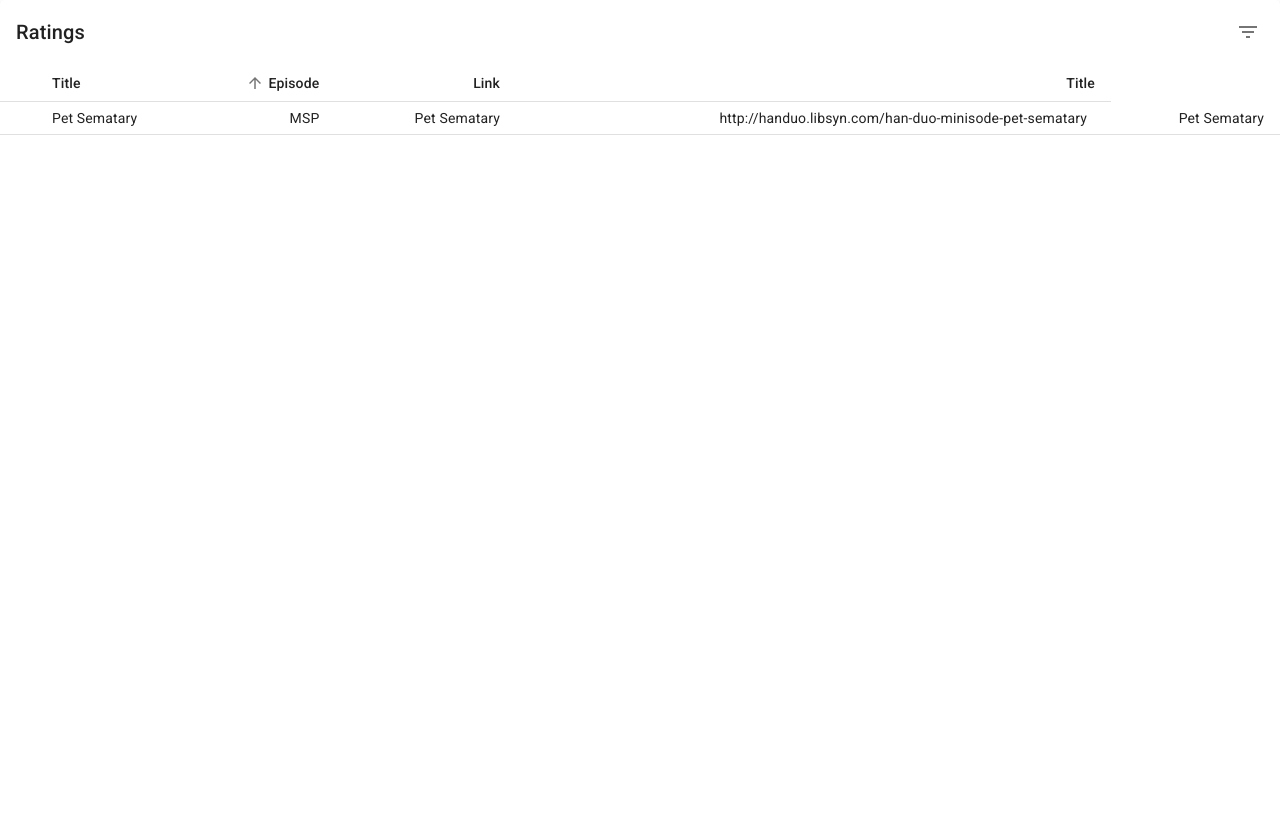
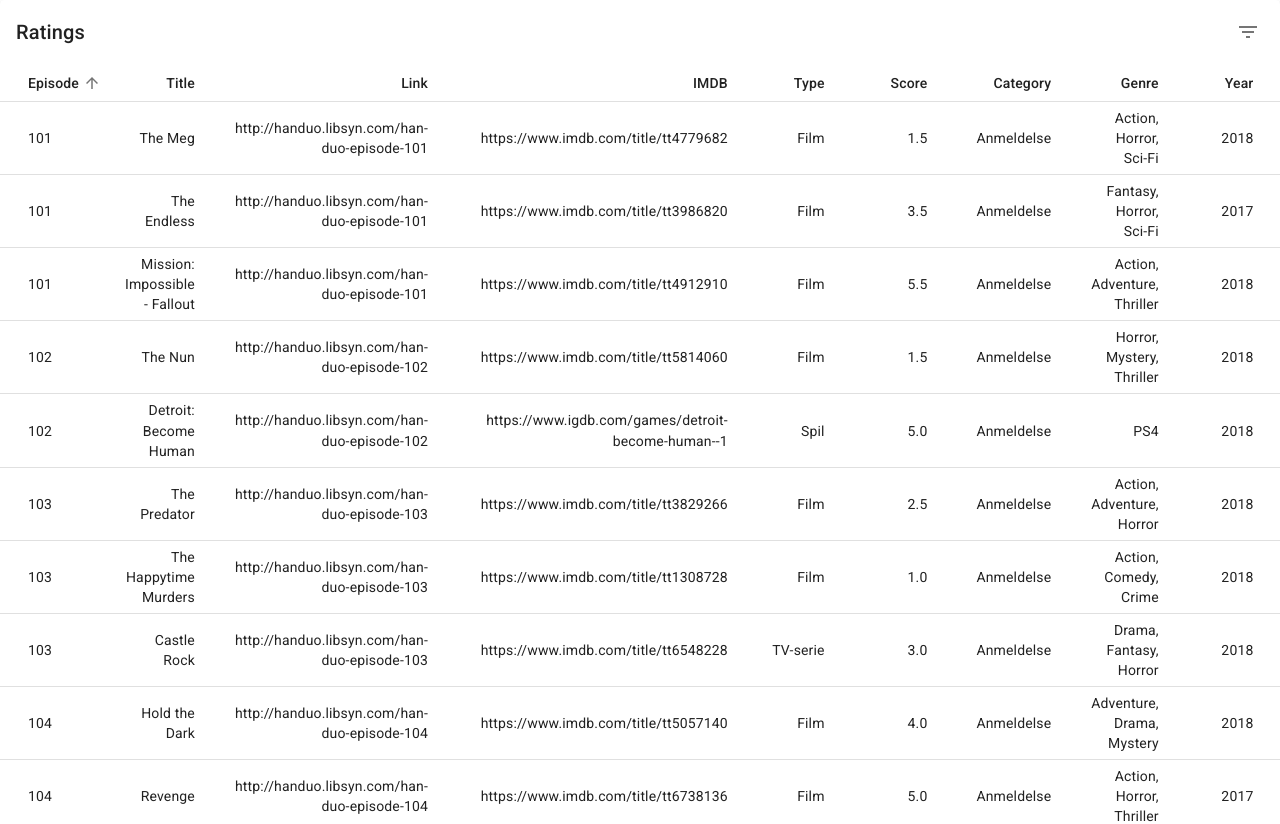
Before and after one commit to priebek/handuo-ratings, a React (Create React App) app: page / in a window 1280 px wide. Shown: the top 824 px of the page. Built offline with nearby package versions, Linux system fonts and the light colour scheme.

Commit message:
load data from json

```diff
--- a/src/App.tsx
+++ b/src/App.tsx
@@ -13,29 +13,9 @@
 import { Order } from "./utility/order";
 import stableSort from "./utility/stablesort";
 import { EnhancedTableToolbar } from "./components/enhancedtabletoolbar";
-// import dataJson from './data.json';
+import dataJson from "./data.json";
 
-function createData(
-): DataModel {
-  let obj: DataModel = JSON.parse(`{
-    "episode":"MSP",
-    "link":"http://handuo.libsyn.com/han-duo-minisode-pet-sematary",
-    "title":"Pet Sematary",
-    "imdb":"https://www.imdb.com/title/tt0837563",
-    "type":"Film",
-    "score":"3.5",
-    "category":"Anmeldelse",
-    "genre":"Horror, Mystery, Thriller",
-    "year":"2019",
-    "broadcast":"12.04.2019"
- }`);
-
-  return { title: obj.title, episode: obj.episode, link: obj.link };
-}
-
-const rows = [
-  createData()
-];
+const rows = dataJson;
 
 export default function App() {
   const classes = useStyles();
@@ -143,12 +123,17 @@
                         scope="row"
                         padding="none"
                       >
-                        {row.title}
+                        {row.episode}
                       </TableCell>
-                      <TableCell align="right">{row.episode}</TableCell>
                       <TableCell align="right">{row.title}</TableCell>
                       <TableCell align="right">{row.link}</TableCell>
-                      <TableCell align="right">{row.title}</TableCell>
+                      <TableCell align="right">{row.imdb}</TableCell>
+                      <TableCell align="right">{row.type}</TableCell>
+                      <TableCell align="right">{row.score}</TableCell>
+                      <TableCell align="right">{row.category}</TableCell>
+                      <TableCell align="right">{row.genre}</TableCell>
+                      <TableCell align="right">{row.year}</TableCell>
+                      <TableCell align="right">{row.broadcast}</TableCell>
                     </TableRow>
                   );
                 })}
--- a/src/components/headcell.tsx
+++ b/src/components/headcell.tsx
@@ -9,12 +9,18 @@
 
 export const headCells: HeadCell[] = [
   {
-    id: "title",
+    id: "episode",
     numeric: false,
     disablePadding: true,
-    label: "Title",
+    label: "Episode",
   },
-  { id: "episode", numeric: true, disablePadding: false, label: "Episode" },
+  { id: "title", numeric: true, disablePadding: false, label: "Title" },
   { id: "link", numeric: true, disablePadding: false, label: "Link" },
-  { id: "title", numeric: true, disablePadding: false, label: "Title" },
+  { id: "imdb", numeric: true, disablePadding: false, label: "IMDB" },
+  { id: "type", numeric: true, disablePadding: false, label: "Type" },
+  { id: "score", numeric: true, disablePadding: false, label: "Score" },
+  { id: "category", numeric: true, disablePadding: false, label: "Category" },
+  { id: "genre", numeric: true, disablePadding: false, label: "Genre" },
+  { id: "year", numeric: true, disablePadding: false, label: "Year" },
+  { id: "broadcast", numeric: true, disablePadding: false, label: "Broadcast" },
 ];
```
Also changed, not shown: src/utility/datamodel.tsx (+7 -5 lines).
